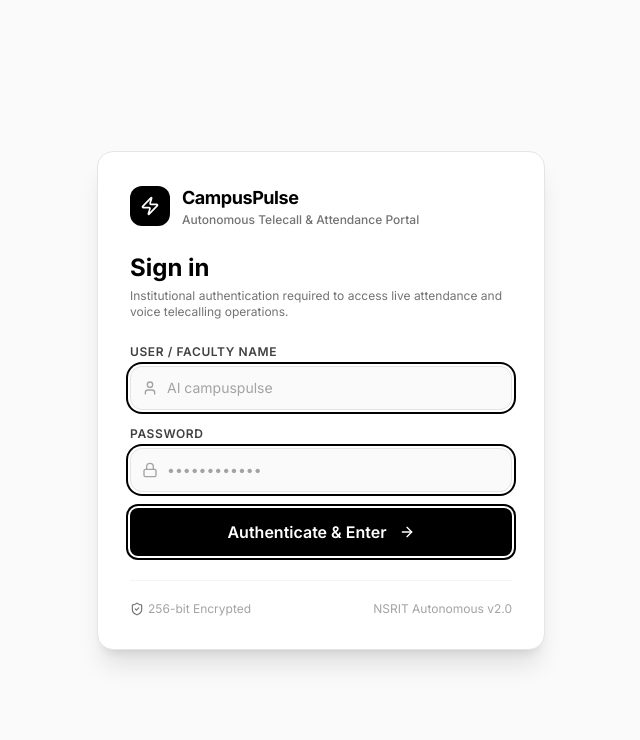
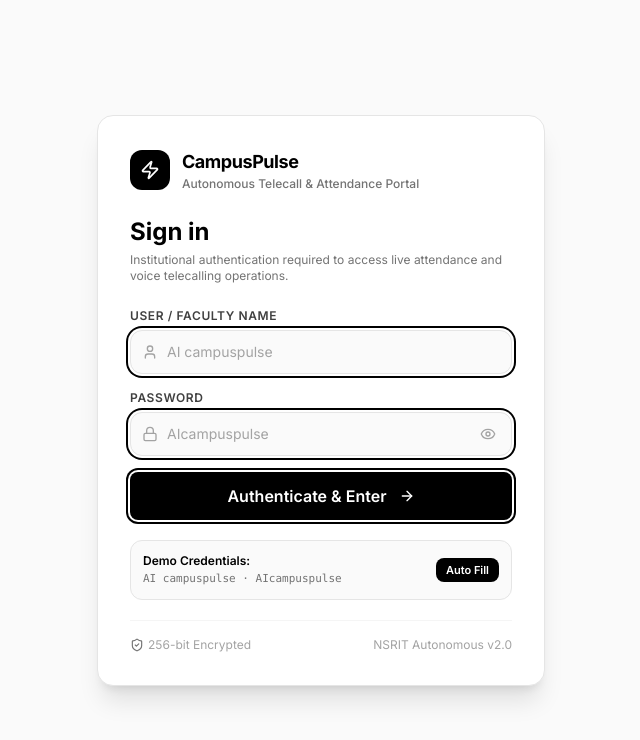
Before and after one commit to skyflowshiftai/Student-attendance, a React (Vite) app: page / in a window 1280 px wide. Shown: the top 740 px of the page, without its empty margins (319-959 px from the left). Built offline with nearby package versions, Linux system fonts and the light colour scheme; no server answers.

Commit message:
feat: add show/hide password toggle and auto-fill helper in login screen

```diff
--- a/src/components/auth/LoginPage.tsx
+++ b/src/components/auth/LoginPage.tsx
@@ -1,6 +1,6 @@
 import React, { useState } from 'react';
 import { Button } from '@/components/ui/Button';
-import { Zap, ShieldCheck, Lock, User, AlertCircle, ArrowRight } from 'lucide-react';
+import { Zap, ShieldCheck, Lock, User, AlertCircle, ArrowRight, Eye, EyeOff } from 'lucide-react';
 
 interface LoginPageProps {
   onLogin: () => void;
@@ -9,6 +9,7 @@ interface LoginPageProps {
 export function LoginPage({ onLogin }: LoginPageProps) {
   const [username, setUsername] = useState('');
   const [password, setPassword] = useState('');
+  const [showPassword, setShowPassword] = useState(false);
   const [error, setError] = useState<string | null>(null);
   const [loading, setLoading] = useState(false);
 
@@ -22,7 +23,18 @@ export function LoginPage({ onLogin }: LoginPageProps) {
       const cleanPass = password.trim();
 
       // Fixed credentials: Name: AI campuspulse, Password: AIcampuspulse
-      if ((cleanUser === 'ai campuspulse' || cleanUser === 'campuspulse' || cleanUser === 'admin') && cleanPass === 'AIcampuspulse') {
+      const isUserValid =
+        cleanUser === 'ai campuspulse' ||
+        cleanUser === 'aicampuspulse' ||
+        cleanUser === 'campuspulse' ||
+        cleanUser === 'admin';
+
+      const isPassValid =
+        cleanPass === 'AIcampuspulse' ||
+        cleanPass.toLowerCase() === 'aicampuspulse' ||
+        cleanPass === 'AI campuspulse';
+
+      if (isUserValid && isPassValid) {
         localStorage.setItem(
           'campuspulse_auth',
           JSON.stringify({
@@ -34,10 +46,16 @@ export function LoginPage({ onLogin }: LoginPageProps) {
         );
         onLogin();
       } else {
-        setError('Invalid credentials. Please enter authorized username and password.');
+        setError('Invalid credentials. Please verify your username and password.');
         setLoading(false);
       }
-    }, 400);
+    }, 300);
+  };
+
+  const handleFillCredentials = () => {
+    setUsername('AI campuspulse');
+    setPassword('AIcampuspulse');
+    setError(null);
   };
 
   return (
@@ -74,7 +92,7 @@ export function LoginPage({ onLogin }: LoginPageProps) {
               User / Faculty Name
             </label>
             <div className="relative">
-              <User className="absolute left-3 top-1/2 -translate-y-1/2 h-4 w-4 text-neutral-400" />
+              <User className="absolute left-3 top-1/2 -translate-y-1/2 h-4 w-4 text-neutral-400 pointer-events-none" />
               <input
                 type="text"
                 required
@@ -91,15 +109,28 @@ export function LoginPage({ onLogin }: LoginPageProps) {
               Password
             </label>
             <div className="relative">
-              <Lock className="absolute left-3 top-1/2 -translate-y-1/2 h-4 w-4 text-neutral-400" />
+              <Lock className="absolute left-3 top-1/2 -translate-y-1/2 h-4 w-4 text-neutral-400 pointer-events-none" />
               <input
-                type="password"
+                type={showPassword ? 'text' : 'password'}
                 required
-                placeholder="••••••••••••"
+                placeholder="AIcampuspulse"
                 value={password}
                 onChange={(e) => setPassword(e.target.value)}
-                className="w-full h-11 pl-9 pr-3 text-sm rounded-xl border border-neutral-200 bg-neutral-50 text-black placeholder:text-neutral-400 focus-ring"
+                className="w-full h-11 pl-9 pr-10 text-sm rounded-xl border border-neutral-200 bg-neutral-50 text-black placeholder:text-neutral-400 focus-ring"
               />
+              <button
+                type="button"
+                onClick={() => setShowPassword(!showPassword)}
+                className="absolute right-3 top-1/2 -translate-y-1/2 p-1 text-neutral-400 hover:text-black transition-colors cursor-pointer"
+                title={showPassword ? 'Hide password' : 'Show password'}
+                aria-label={showPassword ? 'Hide password' : 'Show password'}
+              >
+                {showPassword ? (
+                  <EyeOff className="h-4 w-4" />
+                ) : (
+                  <Eye className="h-4 w-4" />
+                )}
+              </button>
             </div>
           </div>
 
@@ -114,7 +145,22 @@ export function LoginPage({ onLogin }: LoginPageProps) {
           </Button>
         </form>
 
-        <div className="mt-6 pt-5 border-t border-neutral-100 flex items-center justify-between text-xs text-neutral-400">
+        {/* Quick Demo Credentials Hint */}
+        <div className="mt-5 p-3 rounded-xl bg-neutral-50 border border-neutral-200 flex items-center justify-between text-xs">
+          <div>
+            <p className="font-semibold text-black">Demo Credentials:</p>
+            <p className="text-[11px] text-neutral-500 font-mono mt-0.5">AI campuspulse · AIcampuspulse</p>
+          </div>
+          <button
+            type="button"
+            onClick={handleFillCredentials}
+            className="px-2.5 py-1 text-[11px] font-semibold rounded-lg bg-black text-white hover:bg-neutral-800 transition-colors cursor-pointer"
+          >
+            Auto Fill
+          </button>
+        </div>
+
+        <div className="mt-5 pt-4 border-t border-neutral-100 flex items-center justify-between text-xs text-neutral-400">
           <span className="flex items-center gap-1">
             <ShieldCheck className="h-3.5 w-3.5 text-neutral-500" />
             256-bit Encrypted
```
